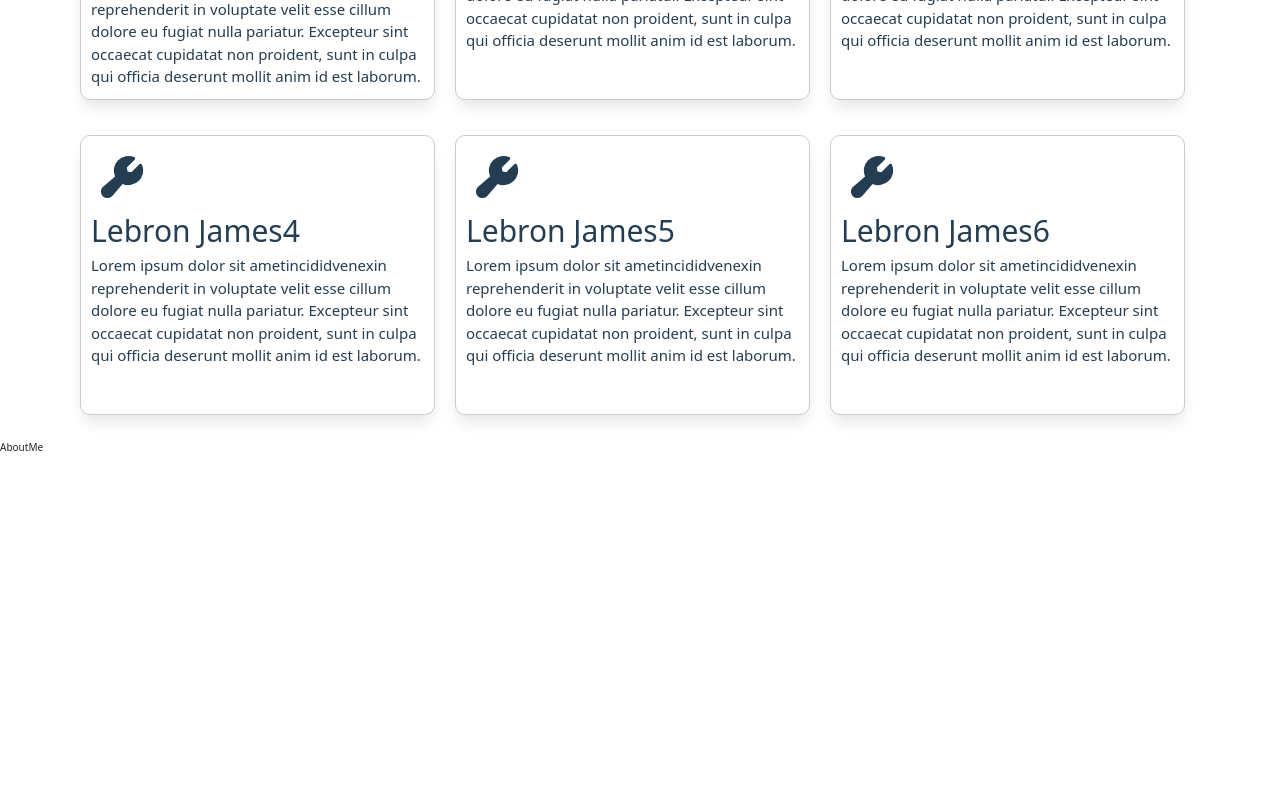
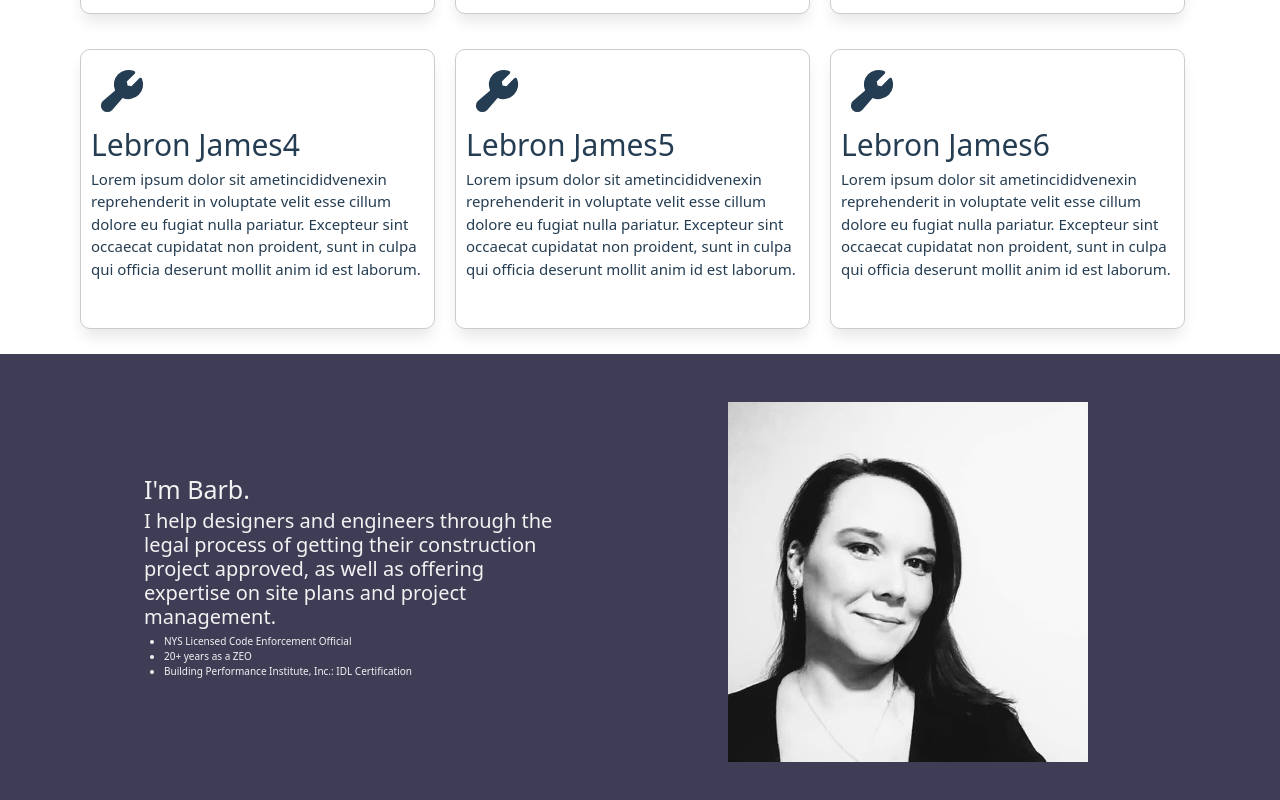
Before and after one commit to Caleb-Rogers/bmonroe-consulting, a Next.js app: page / in a window 1280 px wide. Shown: the part 1858-2658 px from the top of the page. Before the commit the page ends 2313 px from the top, so only its background shows below. Built offline with nearby package versions, Linux system fonts and the light colour scheme.

Commit message:
About Me text, headshot, and basic styling

```diff
--- a/src/components/AboutMe/AboutMe.css
+++ b/src/components/AboutMe/AboutMe.css
@@ -0,0 +1,41 @@
+/**************************/
+/* ABOUT ME SECTION */
+/**************************/
+
+.about-container {
+  padding: 4.8rem 0 9.6rem 8rem;
+  background-color: #3f3d56;
+  color: #f2f2f2;
+
+  display: grid;
+  grid-template-columns: 1fr 1fr;
+  align-items: center;
+  gap: 9.6rem;
+}
+
+/* LEFT SIDE */
+
+.about-text-box {
+  padding: 0 6.4rem;
+  margin: 0 auto;
+}
+
+.about-heading {
+}
+
+.about-subheading {
+}
+
+.about-list {
+}
+
+.about-list-item {
+}
+
+/* RIGHT SIDE */
+
+.about-img-box {
+}
+
+.about-img {
+}
--- a/src/components/AboutMe/AboutMe.js
+++ b/src/components/AboutMe/AboutMe.js
@@ -1,8 +1,27 @@
-import React from 'react'
+import React from 'react';
 
 const AboutMe = () => {
   return (
-    <div>AboutMe</div>
+    <div className="about-container">
+        <div className="about-text-box">
+            <h1 className="about-heading">
+                I'm Barb.
+            </h1>
+            <h2 className="about-subheading">
+                I help designers and engineers through the legal process
+                of getting their construction project approved, as well as
+                offering expertise on site plans and project management.
+            </h2>
+            <ul className="about-list">
+                <li className="about-list-item">NYS Licensed Code Enforcement Official</li>
+                <li className="about-list-item">20+ years as a ZEO</li>
+                <li className="about-list-item">Building Performance Institute, Inc.: IDL Certification</li>
+            </ul>
+        </div>
+        <div className="about-img-box">
+            <img src="headshot.png" className="about-img" alt="B. Monroe Headshot" />
+        </div>
+    </div>
   )
 }
 
--- a/src/components/Hero/Hero.js
+++ b/src/components/Hero/Hero.js
@@ -25,7 +25,7 @@ function Hero() {
             </Link>
           </div>
           <div className="hero-img-box">
-            <img src="hero.svg" className="herro-img" alt="Working Woman" />
+            <img src="hero.svg" className="hero-img" alt="Working Woman" />
           </div>
         </div>
       </section>
--- a/src/pages/_app.js
+++ b/src/pages/_app.js
@@ -5,6 +5,8 @@ import "../components/Navbar/Navbar.css";
 import "../components/WhatWeDo.js/WhatWeDo.css";
 import "../components/Hero/Hero.css";
 import "../components/Services/Services.css";
+import "../components/AboutMe/AboutMe.css";
+
 <link
   rel="stylesheet"
   href="https://cdn.jsdelivr.net/npm/bootstrap@5.2.3/dist/css/bootstrap.min.css"
```
Also changed, not shown: public/headshot.png (added), 1 other file (tests, documents, lock files or other folders).
